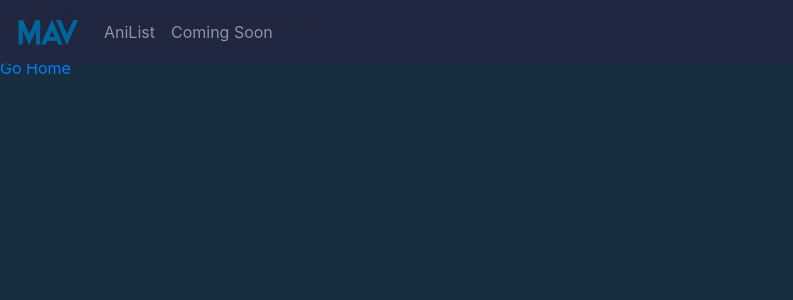
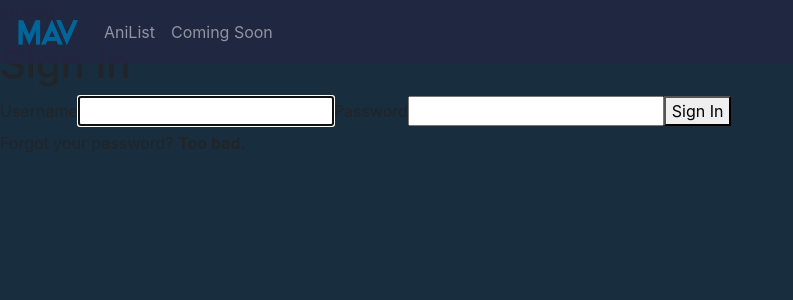
Before and after one commit to silverfs/myaniview-r, a React (Create React App) app: page /mav/login in a window 1280 px wide. Before the commit this address had no page. Shown: the top 300 px of the page, without its empty margins (0-793 px from the left). Built offline with nearby package versions, Linux system fonts and the light colour scheme.

Commit message:
Added basic login service

```diff
--- a/src/App.js
+++ b/src/App.js
@@ -1,6 +1,7 @@
 import './App.css';
 import logo from './logo.png';
 import React from 'react'
+import Login from './Components/AniList/pages/login';
 import { Route, Routes } from 'react-router'
 import Navbar from 'react-bootstrap/Navbar'
 import Nav from 'react-bootstrap/Nav';
@@ -30,6 +31,8 @@ function App() {
         <Route strict exact path='/manga' element={<MangaList />} />
         <Route strict exact path='/current/manga/:userName' element={<CurrentManga />} />
         <Route strict exact path='/manga/:id' element={<Manga />} />
+        <Route strict exact path='/mav/login' element={<Login />} />
+        <Route strict exact path='/mav' />
         {/* 404 PAGE */}
         <Route path='*' element={<NotFound />} />
       </Routes>
--- /dev/null
+++ b/src/Components/AniList/Hooks/useLogin.js
@@ -0,0 +1,70 @@
+import { useRef, useState, useEffect, useContext } from 'react';
+import AuthContext from '../../../context/AuthProvider';
+import axios from '../../../api/axios';
+
+
+const LOGIN_URL = '/auth/login';
+
+export const useLogin = () => {
+    const { setAuth } = useContext(AuthContext);
+    const userRef = useRef();
+    const errRef = useRef();
+
+    const [user, setUser] = useState('');
+    const [pwd, setPwd] = useState('');
+    const [errMsg, setErrMsg] = useState('');
+    const [success, setSuccess] = useState(false);
+
+    useEffect(() => {
+        userRef.current.focus();
+    }, [])
+
+    useEffect(() => {
+        setErrMsg('');
+    }, [user, pwd])
+
+    const handleSubmit = async (e) => {
+        e.preventDefault();
+
+        try {
+            const response = await axios.post(LOGIN_URL, JSON.stringify({
+                username: user,
+                password: pwd
+            }),
+                {
+                    headers: { 'Content-Type': 'application/json' },
+                    //withCredentials: true
+                }
+            );
+            //const accessToken = response?.data?.accessToken;
+            setAuth({ user, pwd/* , accessToken */ });
+            // Clear components on submit
+            setUser('');
+            setPwd('');
+            setSuccess(true);
+        } catch (err) {
+            if(!err?.response) {
+                setErrMsg(`We got ignored by the server (no server response)! ${err}`);
+            } else if (err.response?.status === 400) {
+                setErrMsg('Missing Username or Password');
+            } else if (err.response?.status === 401) {
+                setErrMsg('Unauthorized');
+            } else {
+                setErrMsg('Login Failed :(')
+            }
+            errRef.current.focus();
+        }
+    }
+
+    return {
+        success,
+        errRef,
+        errMsg,
+        handleSubmit,
+        userRef,
+        setUser,
+        user,
+        setPwd,
+        pwd,
+    }
+}
--- /dev/null
+++ b/src/Components/AniList/pages/login.js
@@ -0,0 +1,50 @@
+import React from 'react'
+import { useLogin } from '../Hooks/useLogin';
+
+export default function Login() {
+    const { success, errRef, errMsg, handleSubmit, userRef, setUser, user, setPwd, pwd } = useLogin();
+    //console.log(user, errMsg, errRef, success, pwd);
+
+    return (
+        <>
+            {success ? (
+                <section>
+                    <h1>You are already logged in!</h1>
+                    <br />
+                    <p>
+                        <a href='/'>Go Home</a>
+                    </p>
+                </section>
+            ) : (
+                <section>
+                    <p ref={errRef} className={errMsg ? "errmsg" : "offscreen"} aria-live='assertive'>errMsg</p>
+                    <h1>Sign In</h1>
+                    <form onSubmit={handleSubmit}>
+                        <label htmlFor='username'>Username</label>
+                        <input
+                            type='text'
+                            id='username'
+                            ref={userRef}
+                            autoComplete='off'
+                            onChange={(e) => setUser(e.target.value)}
+                            value={user}
+                            required
+                        />
+                        <label htmlFor='password'>Password</label>
+                        <input
+                            type='password'
+                            id='password'
+                            onChange={(e) => setPwd(e.target.value)}
+                            value={pwd}
+                            required
+                        />
+                        <button>Sign In</button>
+                    </form>
+                    <p>
+                        Forgot your password? <b>Too bad</b>.
+                    </p>
+                </section>
+            )}
+        </>
+    )
+}
--- /dev/null
+++ b/src/context/AuthProvider.js
@@ -0,0 +1,18 @@
+import { createContext, useState } from 'react';
+
+
+const AuthContext = createContext({});
+
+export const AuthProvider = ({ children }) => {
+    //Children represents the components inside of AuthProvider
+    //It will only render the children when it complies to AuthProvider
+    const [auth, setAuth] = useState({});
+
+    return (
+        <AuthContext.Provider value={{ auth, setAuth }}>
+            {children}
+        </AuthContext.Provider>
+    )
+}
+
+export default AuthContext;
--- a/src/index.js
+++ b/src/index.js
@@ -5,23 +5,26 @@ import App from './App';
 import reportWebVitals from './reportWebVitals';
 import { ApolloClient, ApolloProvider, InMemoryCache } from '@apollo/client';
 import { BrowserRouter } from 'react-router-dom';
+import { AuthProvider } from './context/AuthProvider'
 import 'bootstrap/dist/css/bootstrap.min.css';
 const root = ReactDOM.createRoot(document.getElementById('root'));
 
 
 const client = new ApolloClient({
-  uri: "https://graphql.anilist.co",
+  uri: process.env.REACT_APP_ANILIST_URL,
   cache: new InMemoryCache()
 })
 
 
 root.render(
   <React.StrictMode>
-    <BrowserRouter>
-      <ApolloProvider client={client}>
-        <App />
-      </ApolloProvider>
-    </BrowserRouter>
+    <AuthProvider>
+      <BrowserRouter>
+        <ApolloProvider client={client}>
+          <App />
+        </ApolloProvider>
+      </BrowserRouter>
+    </AuthProvider>
   </React.StrictMode>
 );
 
```
